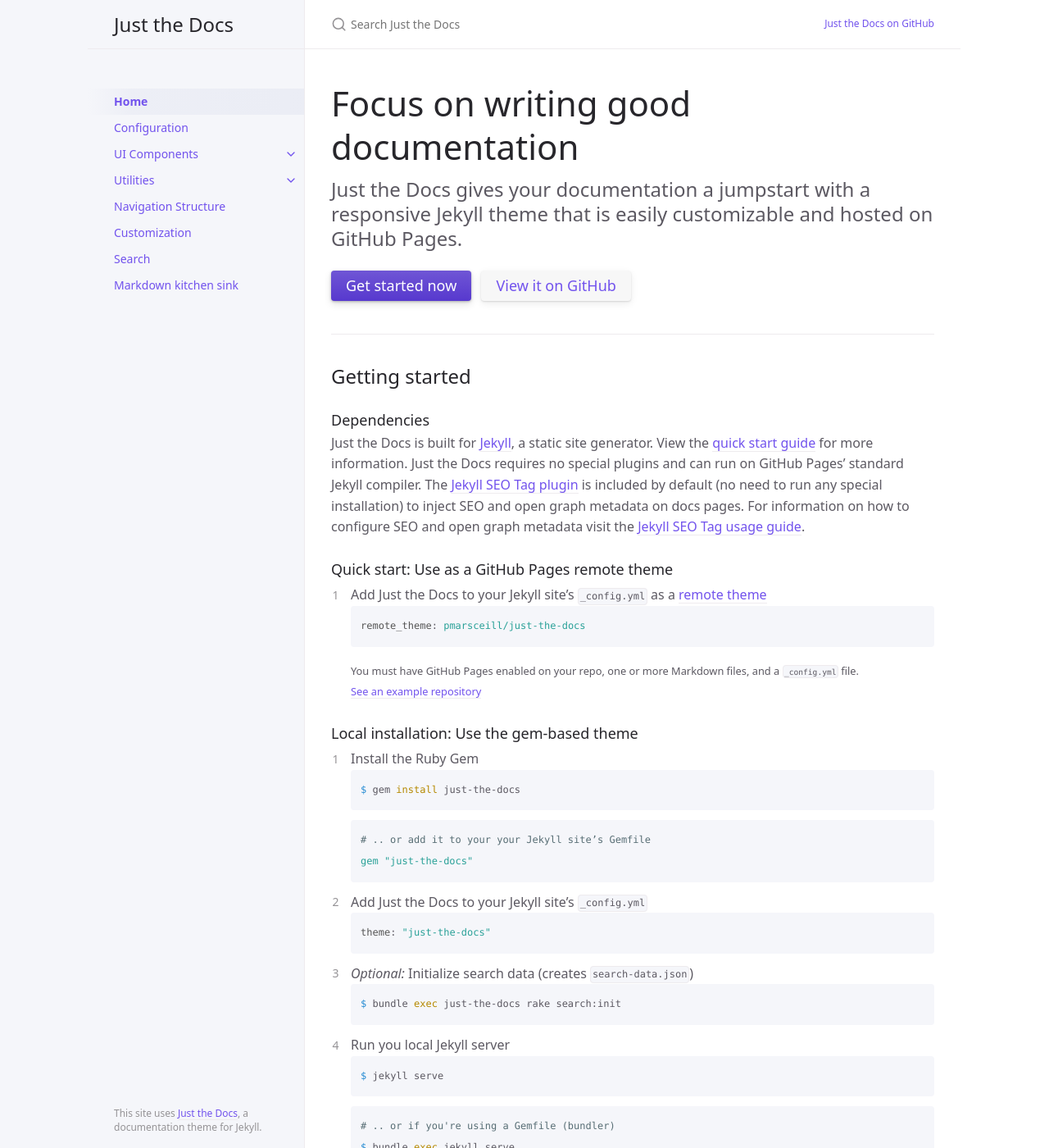
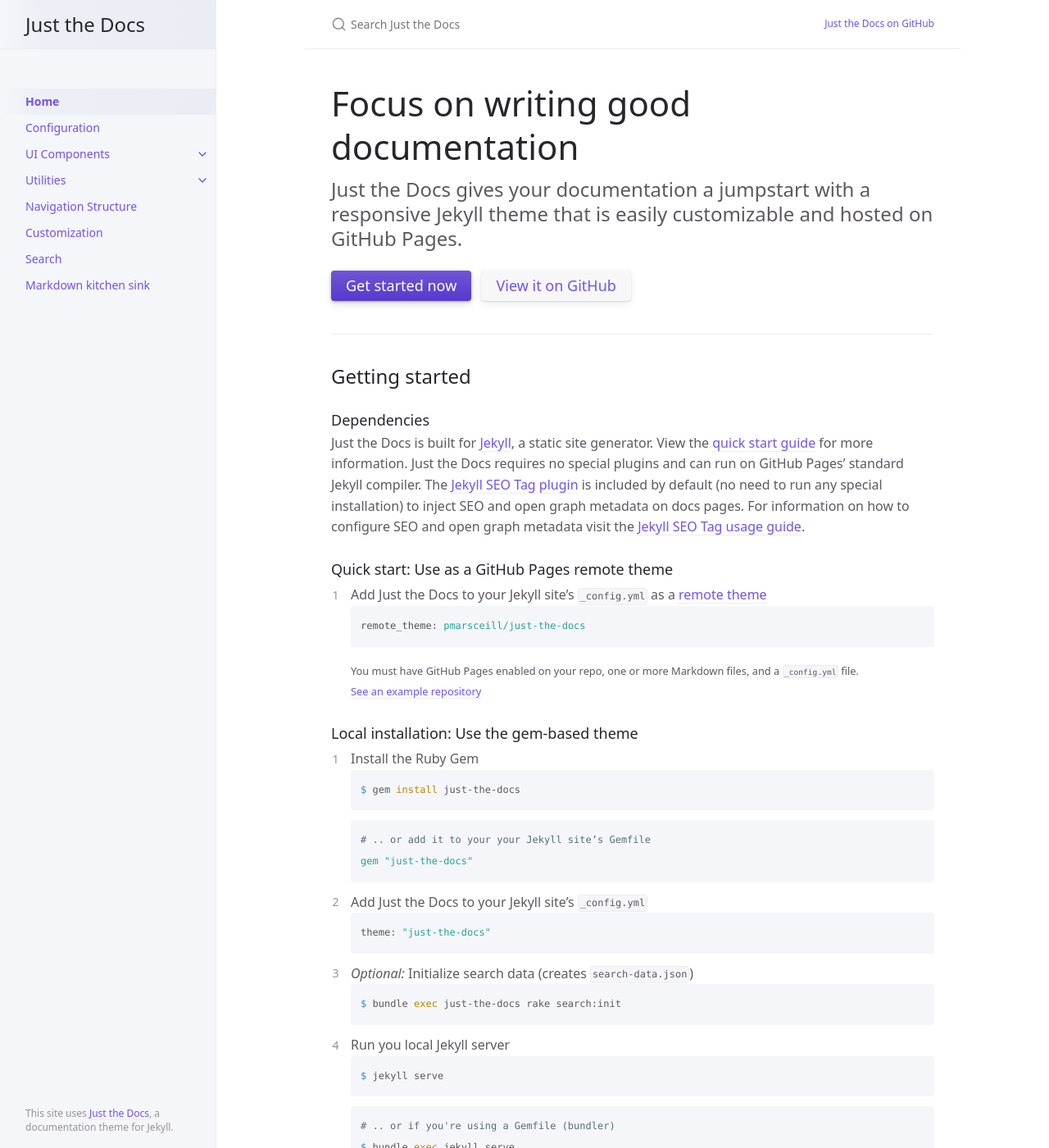
Before and after one commit to hayeon9826/hayeon9826.github.io, a Jekyll site: the page built from index.md, in a window 1280 px wide and 1400 px high. Shown: the whole window at 82% size. Built offline with Jekyll 4.4.1, drawn with Linux system fonts in a browser that asks for light colours.

Commit message:
css 수정

```diff
--- a/_sass/layout.scss
+++ b/_sass/layout.scss
@@ -19,7 +19,7 @@
   }
 
   @include mq(lg) {
-    width: calc((100% - #{$nav-width + $content-width}) / 2 + #{$nav-width});
+    width: calc((100% - #{$nav-width + $content-width}) / 2 + #{$nav-width/2});
     min-width: $nav-width;
   }
 }
```
